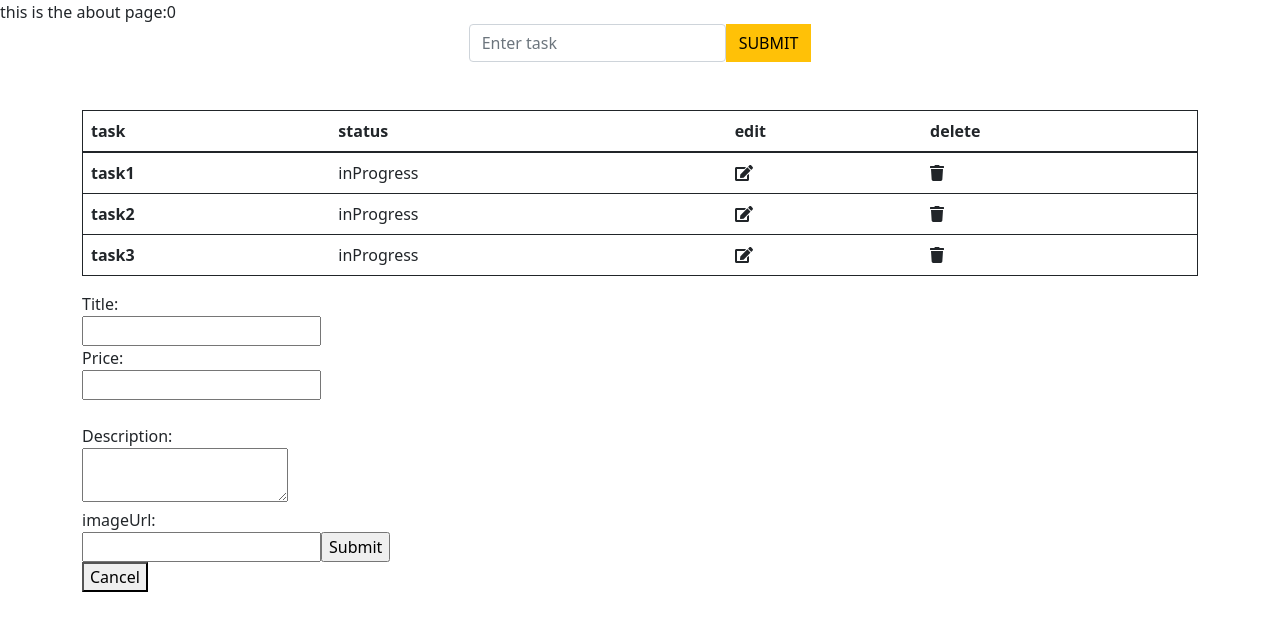
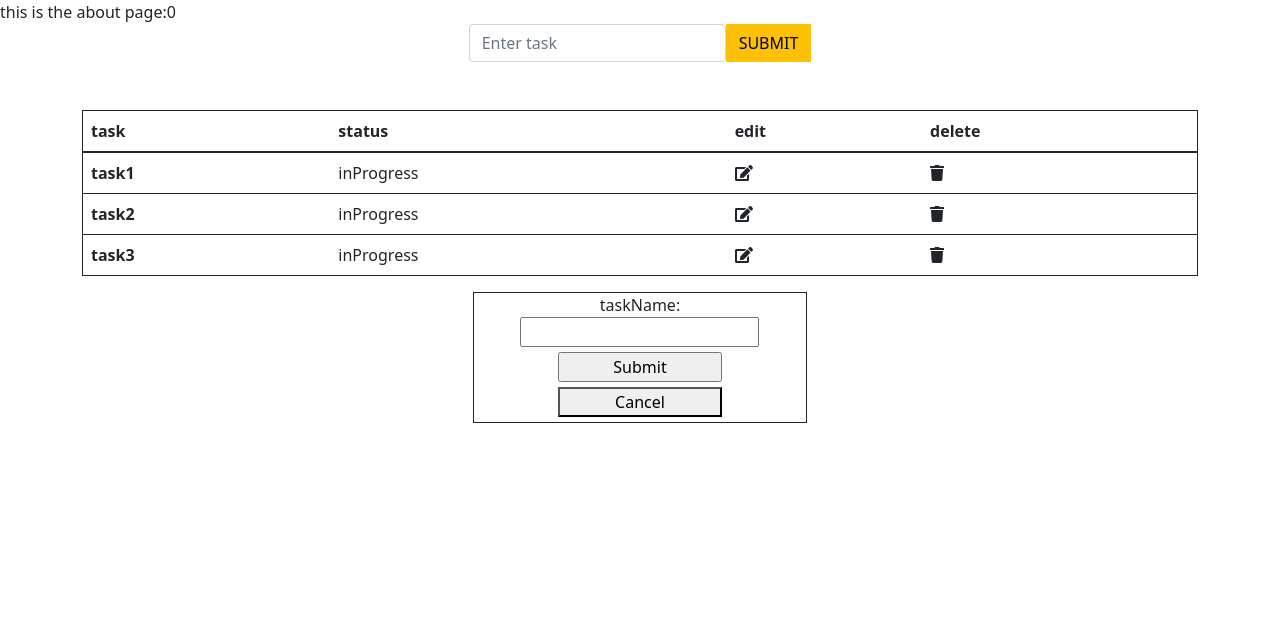
Before and after one commit to ernestromen/reacr-redux-todo-list, a React (Create React App) app: page /about in a window 1280 px wide. Both pictures are taken after a click on the element 824 px from the left and 172 px from the top of the page. Shown: the top 630 px of the page. Built offline with nearby package versions, Linux system fonts and the light colour scheme.

Commit message:
working on editForm

```diff
--- a/src/components/about.js
+++ b/src/components/about.js
@@ -175,7 +175,7 @@ const list = tasks.map((e,i)=>{
 
 </table>
 {showForm ? <EditForm/>:''}
-
+{console.log(                                                                                                                                                                       )}
 </div>
 
 
--- a/src/components/editForm.js
+++ b/src/components/editForm.js
@@ -1,46 +1,40 @@
-import React from 'react'
+import React from 'react';
+import {useState} from 'react';
 
-const EditForm = () => {
+
+
+
+
+
+const EditForm = (prop) => {
+  const [input, setInput] = useState("");
+
+
+  const handleForm = (e) =>{
+    e.preventDefault();
+  console.log(input);
+
+
+  console.log(prop.tasks,'tasks');
+
+  }
+
     return (
-        <div >
-        <form  className="Form">
+        <div className='border border-dark' style={{width:"30%",margin:"auto",textAlign:"center"}} >
+        <form onSubmit={handleForm} className="Form">
         <input type="hidden"/>
 
           <label>
-            Title:<br/>
-            <input
+          taskName:<br/>
+            <input onChange={e=>setInput(e.target.value)}
              type="text"
-              name="Title"
+              name="taskName"
               /><br/>
           </label>
-         <br/>
-          <label>
-          Price:<br/>
-            <input
-             type="number"
-              name="Price"
-              /><br/>
-          </label>
+
           <br/>
-          <br/>
-          <label>
-          Description:<br/>
-            <textarea
-             type="text"
-              name="Description"
-              /><br/>
-
-          </label>
-          <br/>
-          <label>
-          imageUrl:<br/>
-            <input
-             type="text"
-              name="imageUrl"
-              /><br/>
-          </label>
-          <input type="submit" value="Submit" /><br/>
-          <button type="button" className="Cancel">Cancel</button>
+          <input   style={{width:"49%",marginTop:"5px"}} type="submit" value="Submit" /><br/>
+          <button style={{width:"49%",marginTop:"5px",marginBottom:"5px"}} onClick={prop .hideForm} type="button" className="Cancel">Cancel</button>
         </form>
         </div>
     )
```
